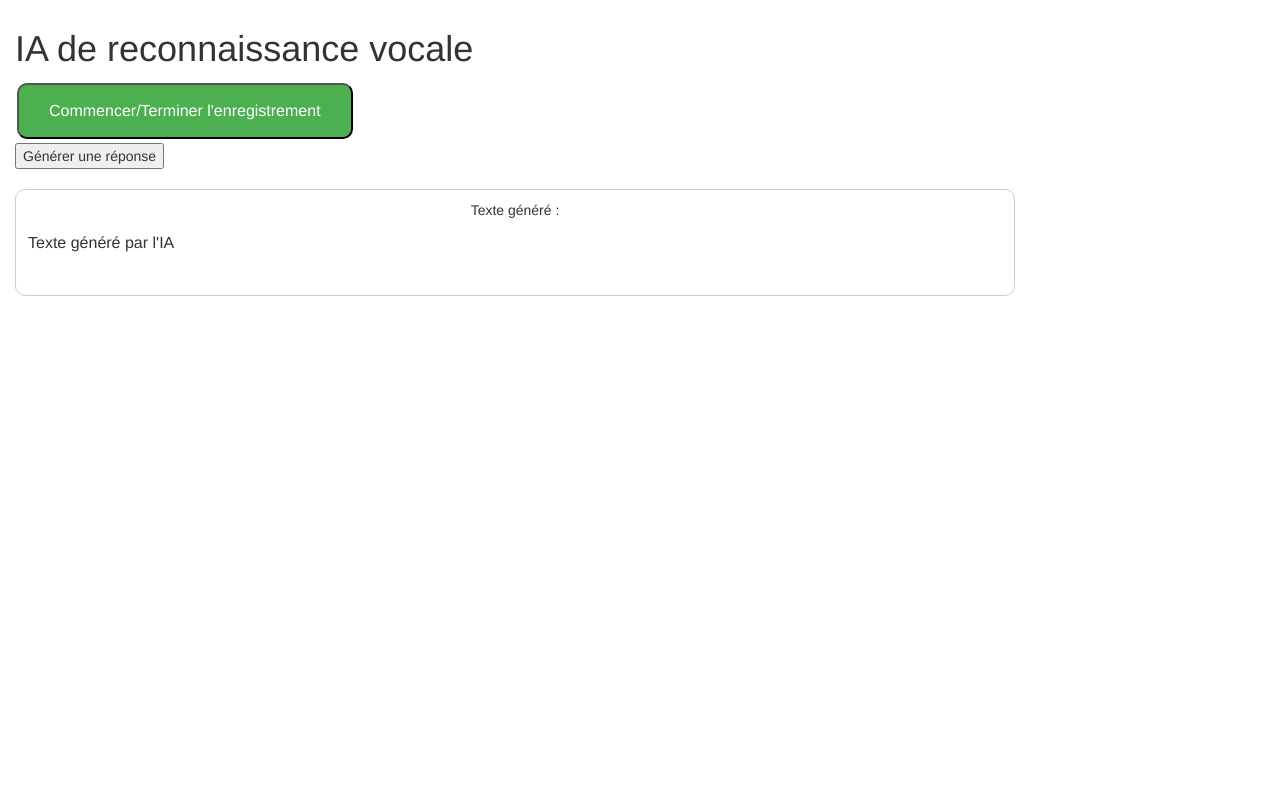
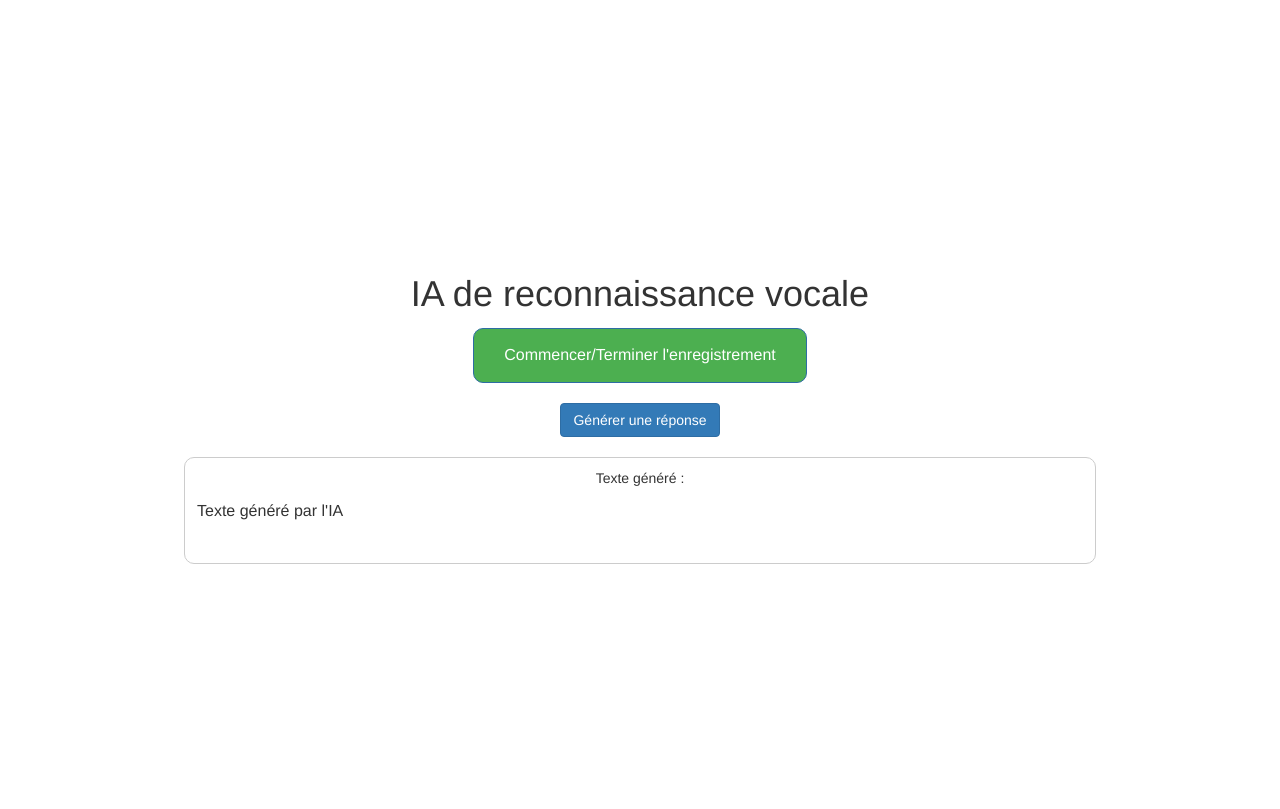
Before and after one commit to Alex64-1149/VoxNote, a Django app: page / in a window 1280 px wide. Shown: the part 51-860 px from the top of the page. Before the commit the page ends 347 px from the top, so only its background shows below. Run offline with Django 5.2, Linux system fonts and the light colour scheme; some libraries are stand-ins or nearby versions; some web fonts are replaced.

Commit message:
un peu de css

```diff
--- a/user/forms.py
+++ b/user/forms.py
@@ -3,10 +3,6 @@
 from django.contrib.auth.forms import UserCreationForm
 
 class UserRegisterForm(UserCreationForm):
-	email = forms.EmailField()
-	phone_no = forms.CharField(max_length = 20)
-	first_name = forms.CharField(max_length = 20)
-	last_name = forms.CharField(max_length = 20)
 	class Meta:
 		model = User
-		fields = ['username', 'email', 'phone_no', 'password1', 'password2']
+		fields = ['username','password1', 'password2']
--- a/voxnote/static/voxnote/css/styles.css
+++ b/voxnote/static/voxnote/css/styles.css
@@ -7,6 +7,11 @@
   align-items: center;
   justify-content: center;
   height: 100vh;
+}
+.center {
+  width: 300px; /* Width of your div */
+  margin: 0 auto; /* Setting left and right margins to auto */
+  text-align: center; /* Optional, to center text inside the div */
 }
 
 #mic {
--- a/voxnote/templates/voxnote/accueil.html
+++ b/voxnote/templates/voxnote/accueil.html
@@ -9,7 +9,7 @@
 
 
 <!-- Un bouton pour démarrer ou arrêter l'enregistrement vocal -->
-<button id="mic">Commencer/Terminer l'enregistrement    </button>
+<button id="mic" class="btn btn-primary" style="margin-bottom: 20px;" >Commencer/Terminer l'enregistrement    </button>
 
 <form  id="audio-form" method="post" enctype="multipart/form-data">
     <!-- Formulaire pour envoyer le fichier audio enregistré -->
@@ -17,14 +17,14 @@
     <!-- csrf_token est un jeton de sécurité CSRF pour empêcher les attaques CSRF -->
     <input type="file" name="audio_file" style="display: none;">
 
-    <button type="submit">Générer une réponse</button>
+    <button type="submit" class="btn btn-primary">Générer une réponse</button>
 
 
     <!-- Input pour sélectionner un fichier audio, mais caché car nous allons enregistrer l'audio directement -->
     <!--button type="submit">Générer une reponse</button -->
     <!-- Bouton pour soumettre le formulaire -->
 </form>
-<div id="generated-text">
+<div id="generated-text" style="margin-top: 20px;">
     <p>Texte généré :</p>
     <textarea readonly>{{ recognized_text }}</textarea>
   </div>
@@ -130,5 +130,6 @@
     }
 </script>
 
+
 {% endblock content %}
 <!-- Termine le bloc de contenu spécifique à ce template -->
--- a/voxnote/templates/voxnote/base.html
+++ b/voxnote/templates/voxnote/base.html
@@ -18,15 +18,14 @@
     <!-- Chargement des fichiers Bootstrap -->
     <link rel="stylesheet" href="https://maxcdn.bootstrapcdn.com/bootstrap/3.3.7/css/bootstrap.min.css" />
     <link rel="stylesheet" type="text/css" href="{% static 'voxnote/css/styles.css' %}">
-    <script src="https://ajax.googleapis.com/ajax/libs/jquery/3.3.1/jquery.min.js"></script>
     <script src="https://maxcdn.bootstrapcdn.com/bootstrap/3.3.7/js/bootstrap.min.js"></script>
 
     <!-- Chargement des fichiers jQuery et Font Awesome -->
-    <script src="https://code.jquery.com/jquery-3.3.1.slim.min.js" integrity="sha384-q8i/X+965DzO0rT7abK41JStQIAqVgRVzpbzo5smXKp4YfRvH+8abtTE1Pi6jizo" crossorigin="anonymous"></script>
-    <link rel="stylesheet" href="https://cdnjs.cloudflare.com/ajax/libs/font-awesome/4.7.0/css/font-awesome.min.css">
+
+
 
     <!-- Police Google Fonts -->
-    <link rel="stylesheet" href="https://fonts.google.com/icons">
+
 </head>
 
 <body class="container-fluid">
@@ -79,7 +78,9 @@
     <br/>
     <br>
     <br>
+    <div class="container">
     {% block content %}
     {% endblock content %}
+    </div>
 </body>
 </html>
```
Also changed, not shown: db.sqlite3.
